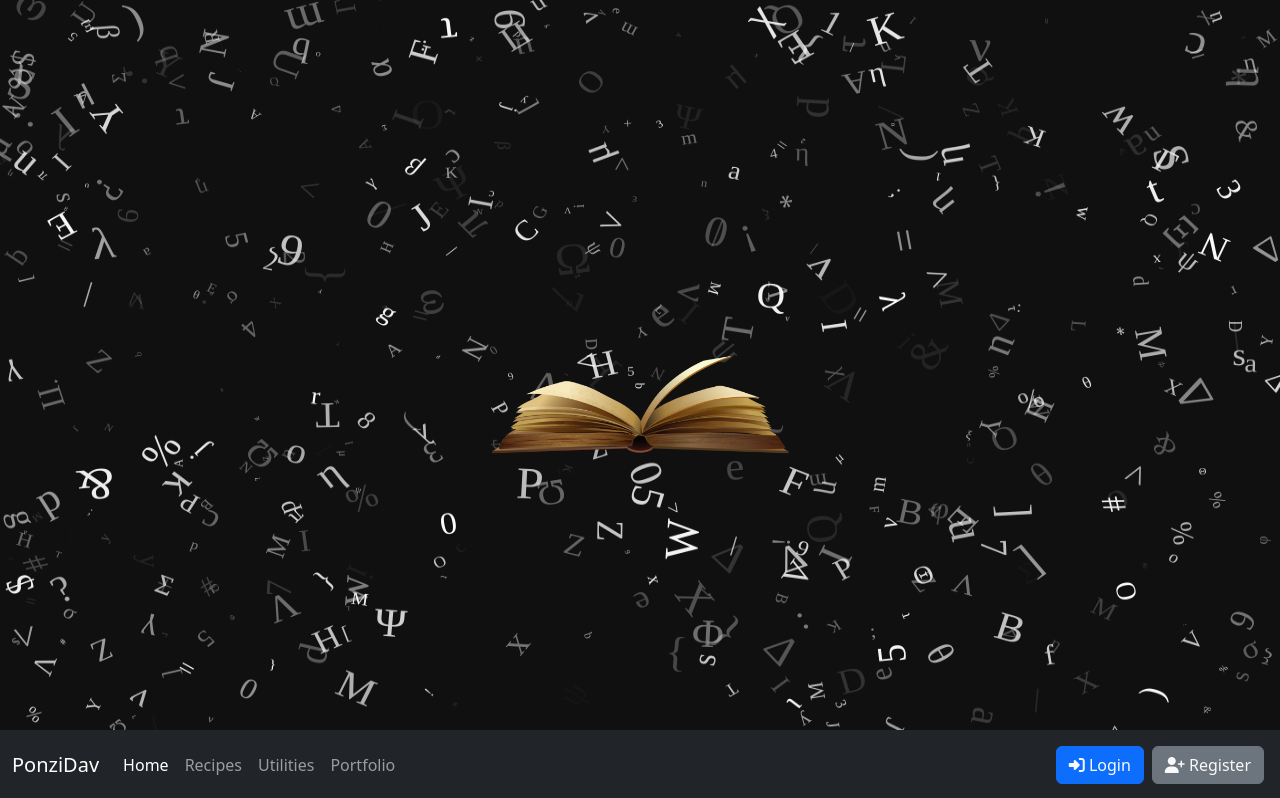
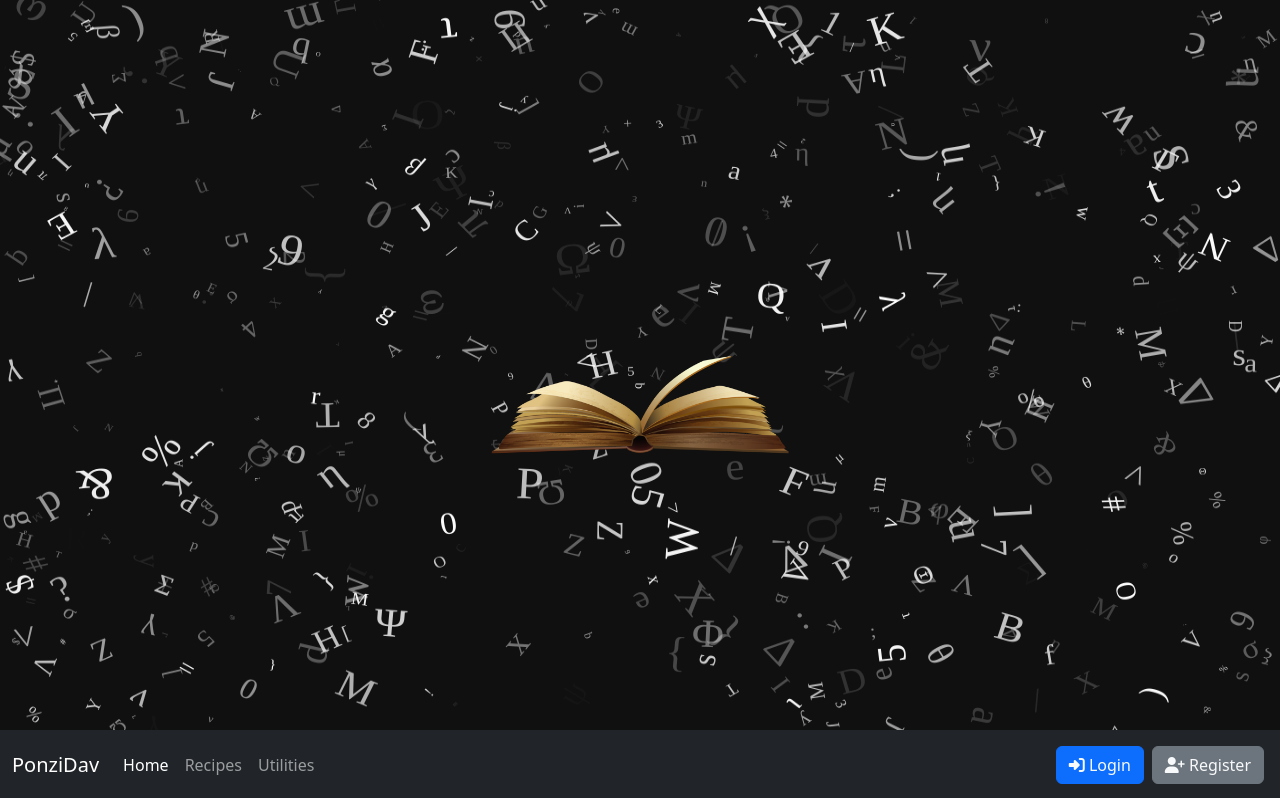
Before and after one commit to DavidePonzini/www, a React (Create React App) app in the folder webui/: page / in a window 1280 px wide. Shown: the top 798 px of the page. Built offline with nearby package versions, Linux system fonts and the light colour scheme; no server answers.

Commit message:
removed section

```diff
--- a/webui/src/components/Navbar.tsx
+++ b/webui/src/components/Navbar.tsx
@@ -30,11 +30,11 @@
                                 Utilities
                             </NavLink>
                         </li>
-                        <li className="nav-item">
+                        {/* <li className="nav-item">
                             <NavLink className={({ isActive }) => (isActive ? "nav-link active" : "nav-link")} to="/portfolio">
                                 Portfolio
                             </NavLink>
-                        </li>
+                        </li> */}
 
                         {userInfo?.isAdmin && (
                             <li className="nav-item">
```
